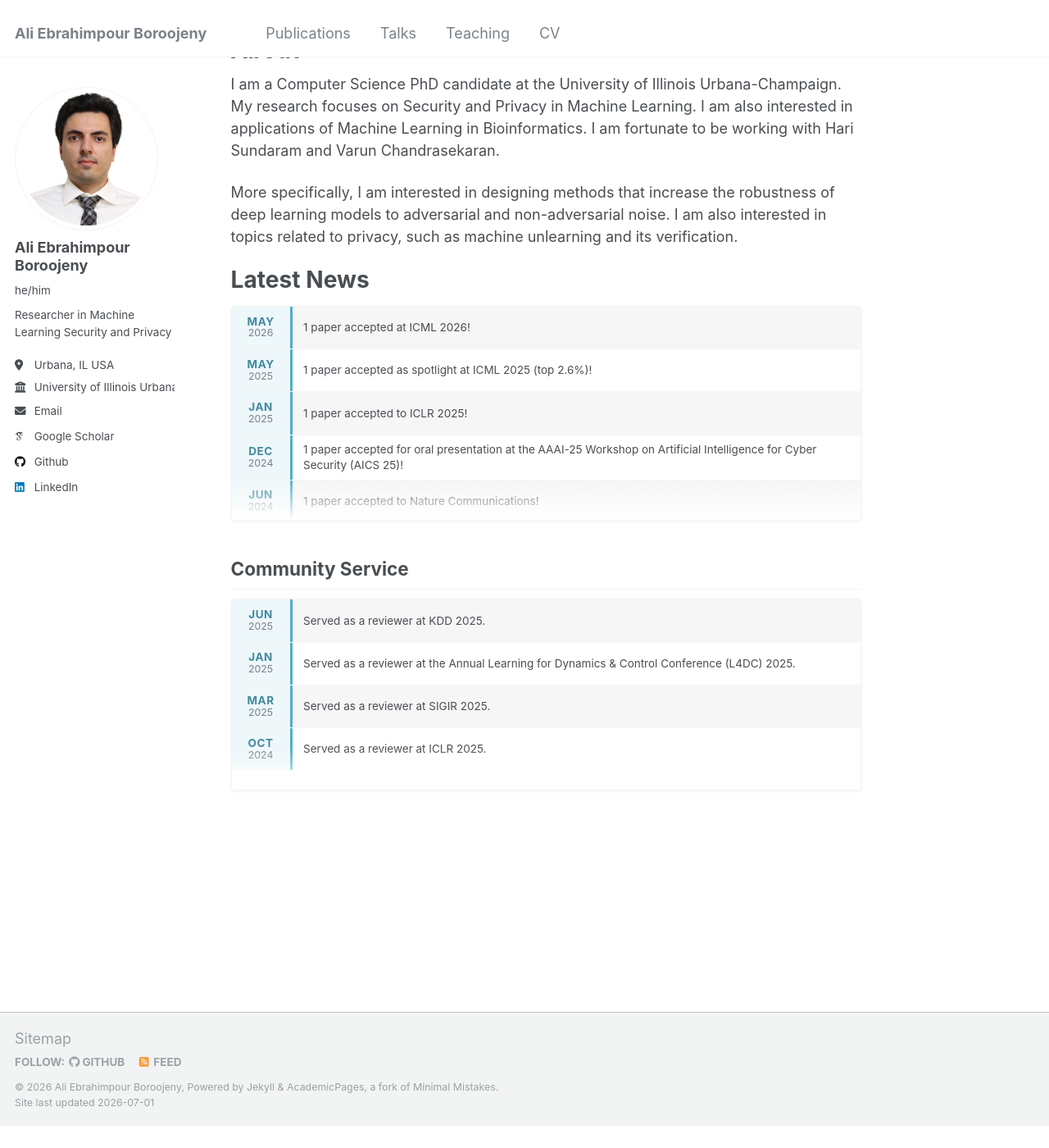
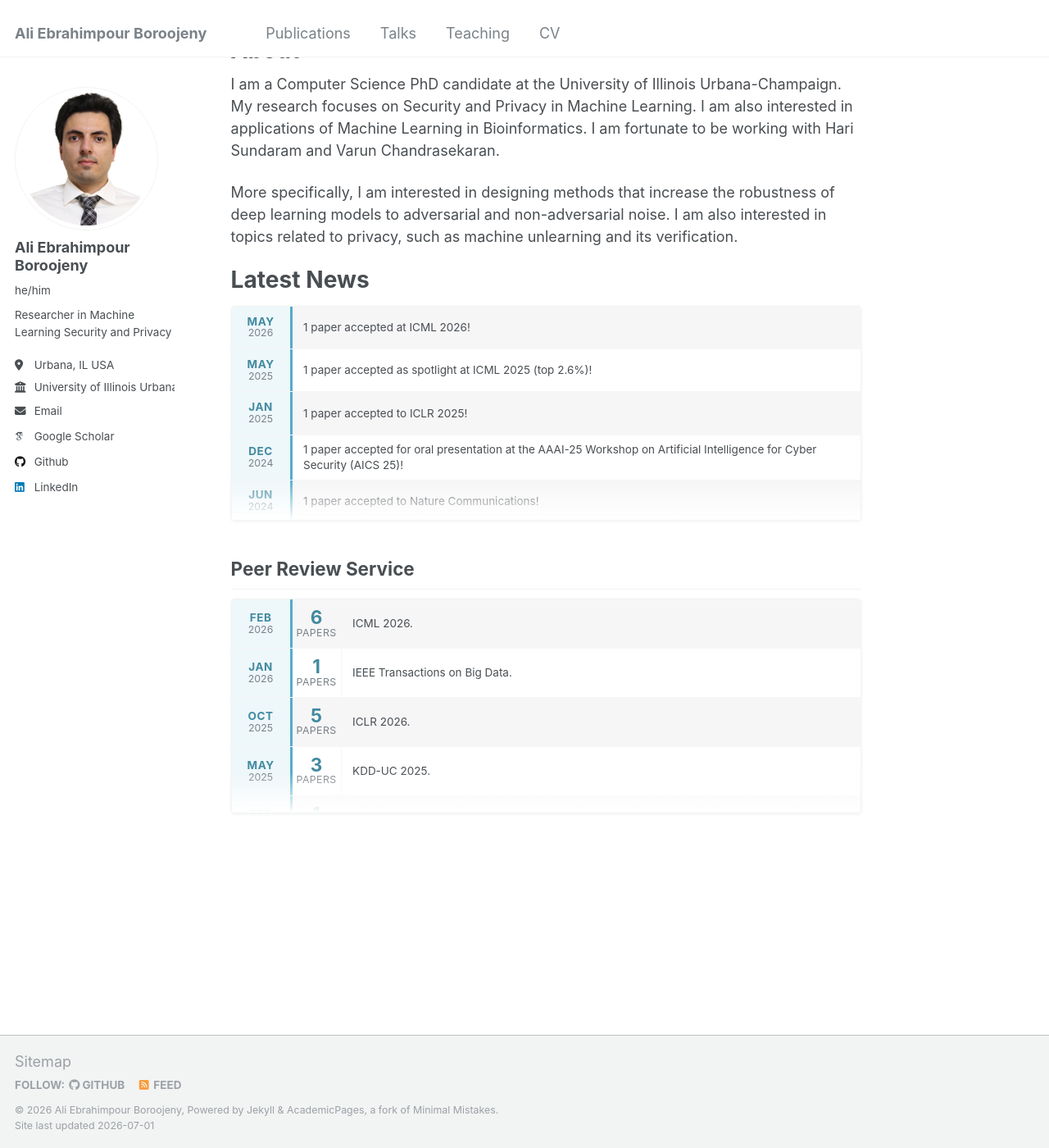
Before and after one commit to Ali-E/ali-e.github.io, a Jekyll site: the page built from _pages/about.md, in a window 1280 px wide and 1400 px high, scrolled down 59 px. Shown: the whole window at 82% size. Built offline with Jekyll 4.4.1, drawn with Linux system fonts in a browser that asks for light colours; some web fonts are replaced; before the commit the page ends 1432 px from its top, so only the background shows below that.

Commit message:
updating the review section

```diff
--- a/_pages/about.md
+++ b/_pages/about.md
@@ -48,25 +48,54 @@ More specifically, I am interested in designing methods that increase the robust
 </div>
 
 
-<h2>Community Service</h2>
+<h2>Peer Review Service</h2>
 
 <div class="news-scroll-container">
 <div class="news-scroll-inner">
 <div class="news-item">
-<div class="news-date"><span class="news-month">Jun</span><span class="news-year">2025</span></div>
-<div class="news-text">Served as a reviewer at KDD 2025.</div>
+<div class="news-date"><span class="news-month">Feb</span><span class="news-year">2026</span></div>
+<div class="news-count"><span class="news-number">6</span><span class="news-label">Papers</span></div>
+<div class="news-text">ICML 2026.</div>
+</div>
+<div class="news-item">
+<div class="news-date"><span class="news-month">Jan</span><span class="news-year">2026</span></div>
+<div class="news-count"><span class="news-number">1</span><span class="news-label">Papers</span></div>
+<div class="news-text">IEEE Transactions on Big Data.</div>
+</div>
+<div class="news-item">
+<div class="news-date"><span class="news-month">Oct</span><span class="news-year">2025</span></div>
+<div class="news-count"><span class="news-number">5</span><span class="news-label">Papers</span></div>
+<div class="news-text">ICLR 2026.</div>
+</div>
+<div class="news-item">
+<div class="news-date"><span class="news-month">May</span><span class="news-year">2025</span></div>
+<div class="news-count"><span class="news-number">3</span><span class="news-label">Papers</span></div>
+<div class="news-text">KDD-UC 2025.</div>
+</div>
+<div class="news-item">
+<div class="news-date"><span class="news-month">Feb</span><span class="news-year">2025</span></div>
+<div class="news-count"><span class="news-number">1</span><span class="news-label">Papers</span></div>
+<div class="news-text">IEEE Transactions on Emerging Topics in Computational Intelligence.</div>
 </div>
 <div class="news-item">
 <div class="news-date"><span class="news-month">Jan</span><span class="news-year">2025</span></div>
-<div class="news-text">Served as a reviewer at the Annual Learning for Dynamics &amp; Control Conference (L4DC) 2025.</div>
+<div class="news-count"><span class="news-number">1</span><span class="news-label">Papers</span></div>
+<div class="news-text">Learning for Dynamics &amp; Control Conference (L4DC) 2025.</div>
 </div>
 <div class="news-item">
 <div class="news-date"><span class="news-month">Mar</span><span class="news-year">2025</span></div>
-<div class="news-text">Served as a reviewer at SIGIR 2025.</div>
+<div class="news-count"><span class="news-number">2</span><span class="news-label">Papers</span></div>
+<div class="news-text">SIGIR 2025.</div>
 </div>
 <div class="news-item">
 <div class="news-date"><span class="news-month">Oct</span><span class="news-year">2024</span></div>
-<div class="news-text">Served as a reviewer at ICLR 2025.</div>
+<div class="news-count"><span class="news-number">2</span><span class="news-label">Papers</span></div>
+<div class="news-text">ICLR 2025.</div>
+</div>
+<div class="news-item">
+<div class="news-date"><span class="news-month">May</span><span class="news-year">2025</span></div>
+<div class="news-count"><span class="news-number">3</span><span class="news-label">Papers</span></div>
+<div class="news-text">KDD-UC 2023.</div>
 </div>
 </div>
 </div>
--- a/_sass/_page.scss
+++ b/_sass/_page.scss
@@ -287,6 +287,34 @@
   }
 }
 
+.news-count {
+  flex: 0 0 60px;
+  display: flex;
+  flex-direction: column;
+  align-items: center;
+  justify-content: center;
+  padding: 0.6em 0;
+  text-align: center;
+  border-right: 1px solid mix(#fff, $border-color, 30%);
+
+  .news-number {
+    font-family: $sans-serif;
+    font-size: $type-size-4;
+    font-weight: 700;
+    color: mix(#000, $info-color, 20%);
+    line-height: 1;
+  }
+
+  .news-label {
+    font-family: $sans-serif;
+    font-size: $type-size-7;
+    text-transform: uppercase;
+    letter-spacing: 0.03em;
+    color: $gray;
+    line-height: 1.2;
+  }
+}
+
 .news-text {
   flex: 1 1 auto;
   display: flex;
```
